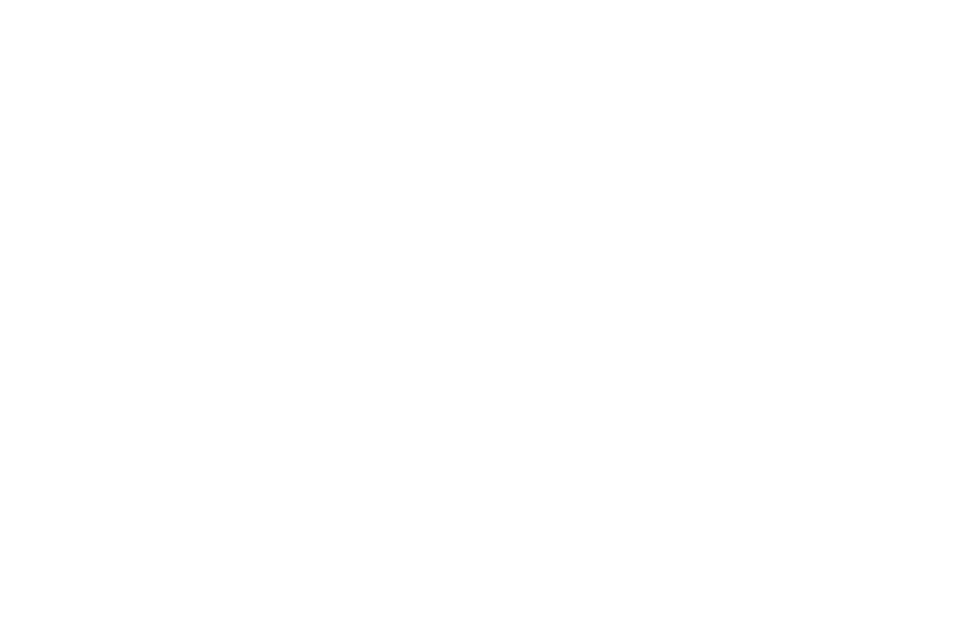
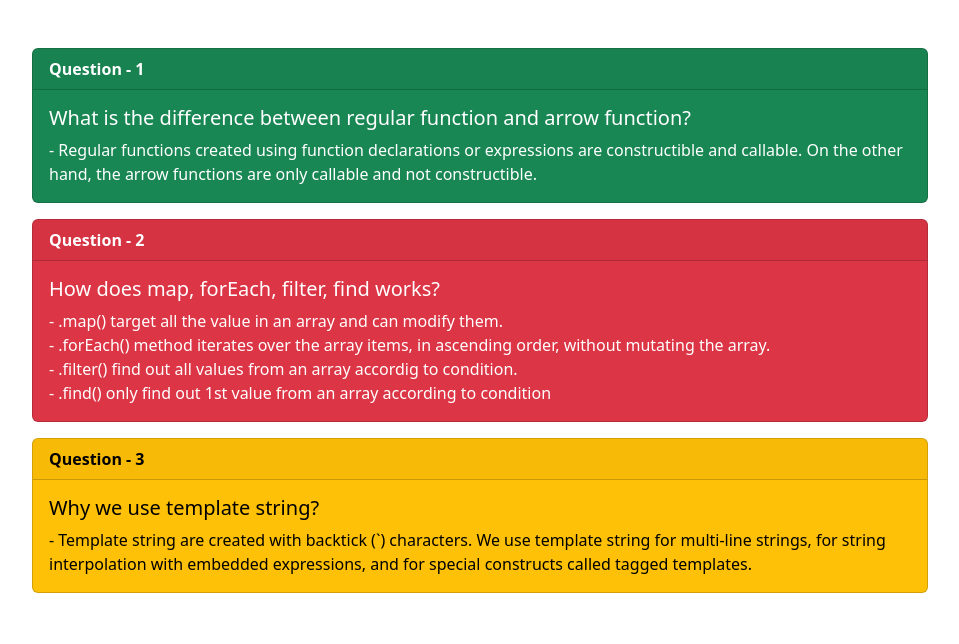
Before and after one commit to MahadiMunna/Daily-Report_JavaScript-API-HTML-Bootstrap, a plain HTML site: page que-ans.html in a window 1280 px wide. Shown: the whole page, without its empty margins (160-1119 px from the left). Drawn offline with nearby package versions, Linux system fonts and the light colour scheme.

Commit message:
Questions answer page added

```diff
--- a/que-ans.html
+++ b/que-ans.html
@@ -0,0 +1,38 @@
+<!DOCTYPE html>
+<html lang="en">
+<head>
+    <meta charset="UTF-8">
+    <meta http-equiv="X-UA-Compatible" content="IE=edge">
+    <meta name="viewport" content="width=device-width, initial-scale=1.0">
+    <title>Document</title>
+    <link href="https://cdn.jsdelivr.net/npm/bootstrap@5.2.0/dist/css/bootstrap.min.css" rel="stylesheet" integrity="sha384-gH2yIJqKdNHPEq0n4Mqa/HGKIhSkIHeL5AyhkYV8i59U5AR6csBvApHHNl/vI1Bx" crossorigin="anonymous">
+
+</head>
+<body  class="m-5 px-5">
+    <section class="mx-5 px-5">
+        <div class="card text-bg-success mb-3" >
+            <div class="card-header fw-bold">Question - 1</div>
+            <div class="card-body">
+              <h5 class="card-title">What is the difference between regular function and arrow function?</h5>
+              <p class="card-text">- Regular functions created using function declarations or expressions are constructible and callable. On the other hand, the arrow functions are only callable and not constructible.</p>
+            </div>
+          </div>
+          <div class="card text-bg-danger mb-3">
+            <div class="card-header fw-bold">Question - 2</div>
+            <div class="card-body">
+              <h5 class="card-title">How does map, forEach, filter, find works?</h5>
+              <p class="card-text">- .map() target all the value in an array and can modify them. <br>- .forEach() method iterates over the array items, in ascending order, without mutating the array. <br>- .filter() find out all values from an array accordig to condition. <br>- .find() only find out 1st value from an array according to condition</p>
+            </div>
+          </div>
+          <div class="card text-bg-warning mb-3" >
+            <div class="card-header fw-bold">Question - 3</div>
+            <div class="card-body">
+              <h5 class="card-title">Why we use template string?</h5>
+              <p class="card-text">- Template string are created with backtick (`) characters. We use template string for multi-line strings, for string interpolation with embedded expressions, and for special constructs called tagged templates.</p>
+            </div>
+          </div>
+
+
+    </section>
+</body>
+</html>
```
Also changed, not shown: index.html (+1 -2 lines).
